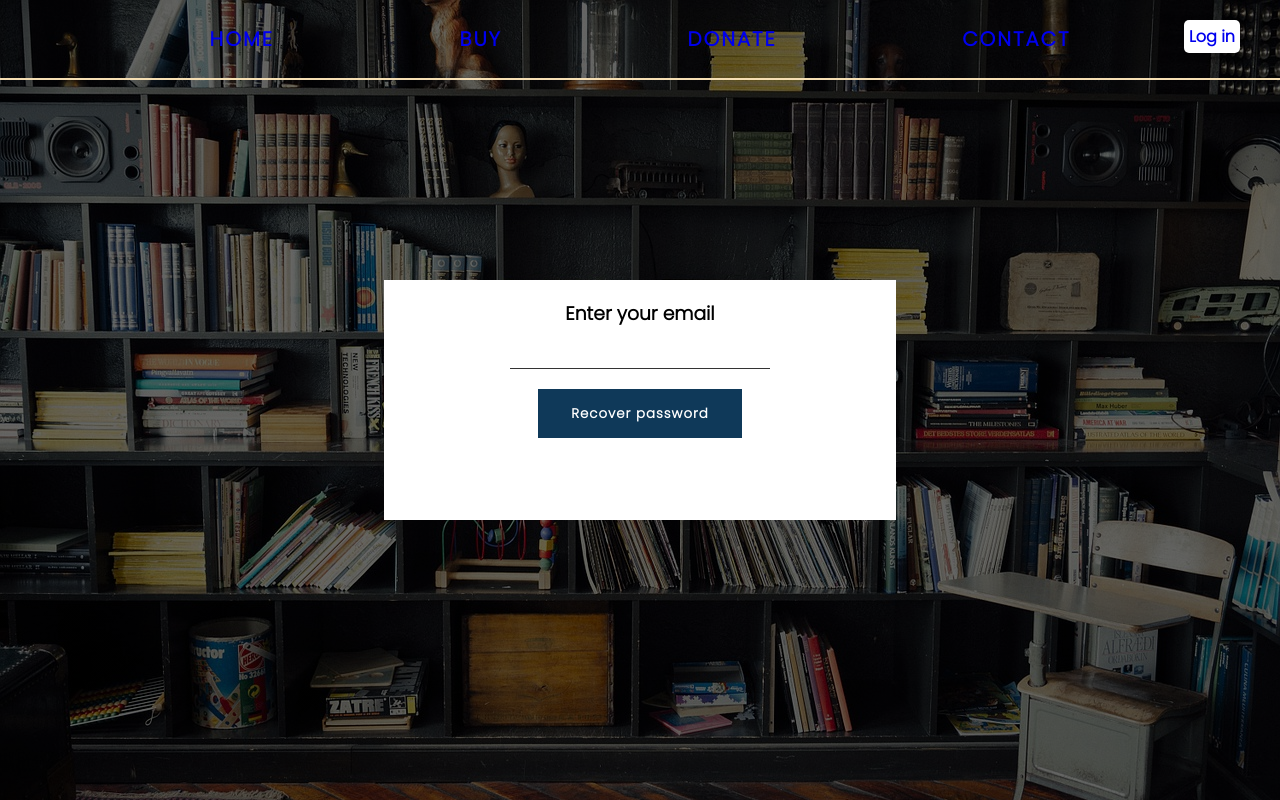
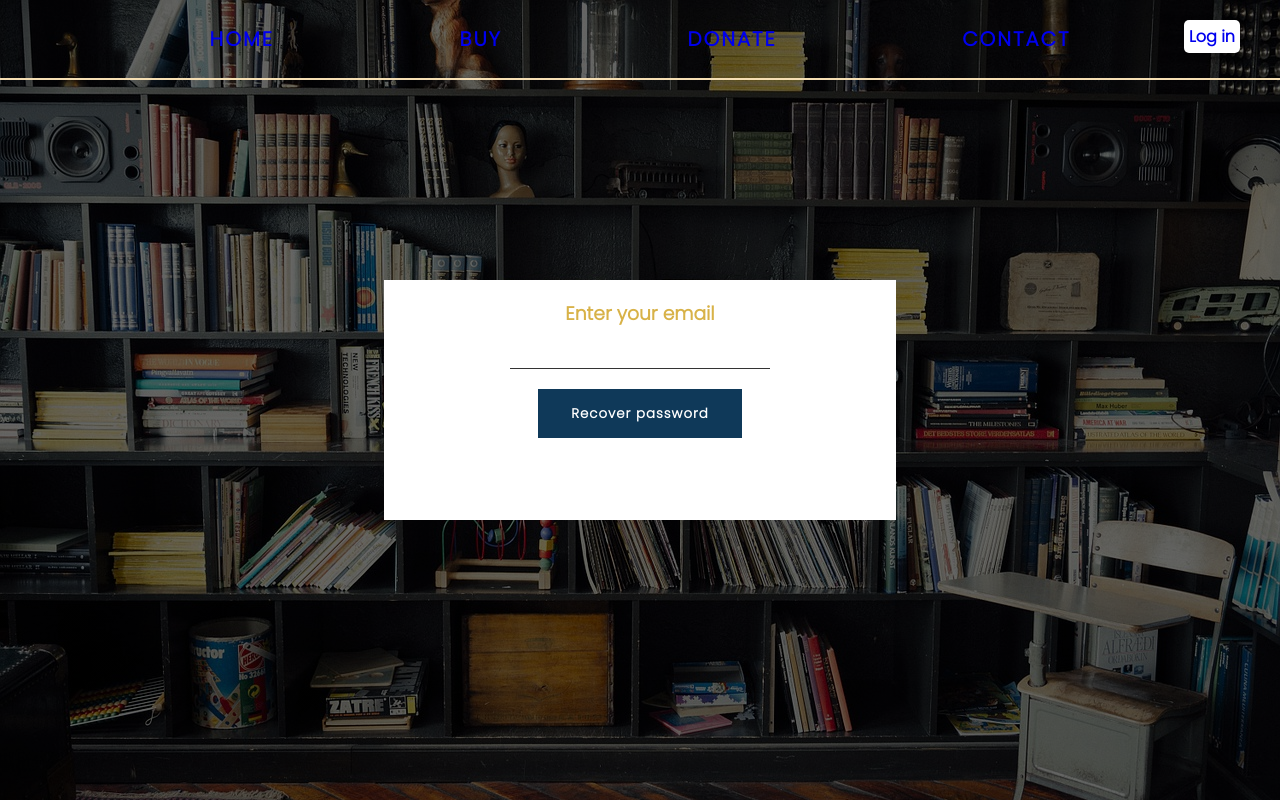
Before and after one commit to seObando19/books4U, a React (Create React App) app in the folder frontend/: page /forgot in a window 1280 px wide. Built offline with nearby package versions, Linux system fonts and the light colour scheme.

Commit message:
adding gold color to h1 in forgot and signup

```diff
--- a/frontend/src/css/forgot.css
+++ b/frontend/src/css/forgot.css
@@ -17,6 +17,7 @@
 
 .forgot-box h1{
   text-align: center;
+  color: rgb(216, 178, 72);
 }
 
 .forgot-text{
--- a/frontend/src/css/signup.css
+++ b/frontend/src/css/signup.css
@@ -18,6 +18,7 @@
 
 .signup-box h1{
   text-align: center;
+  color: rgb(216, 178, 72);
 }
 
 .signup-box input{
```
